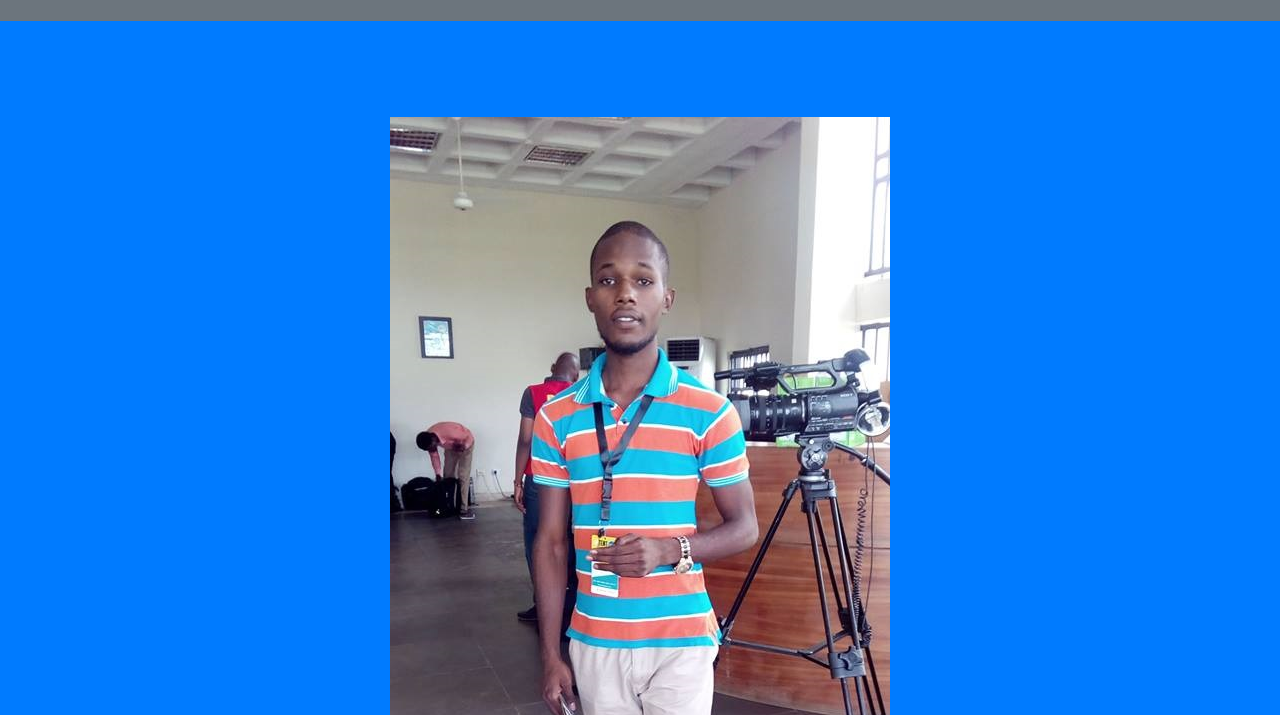
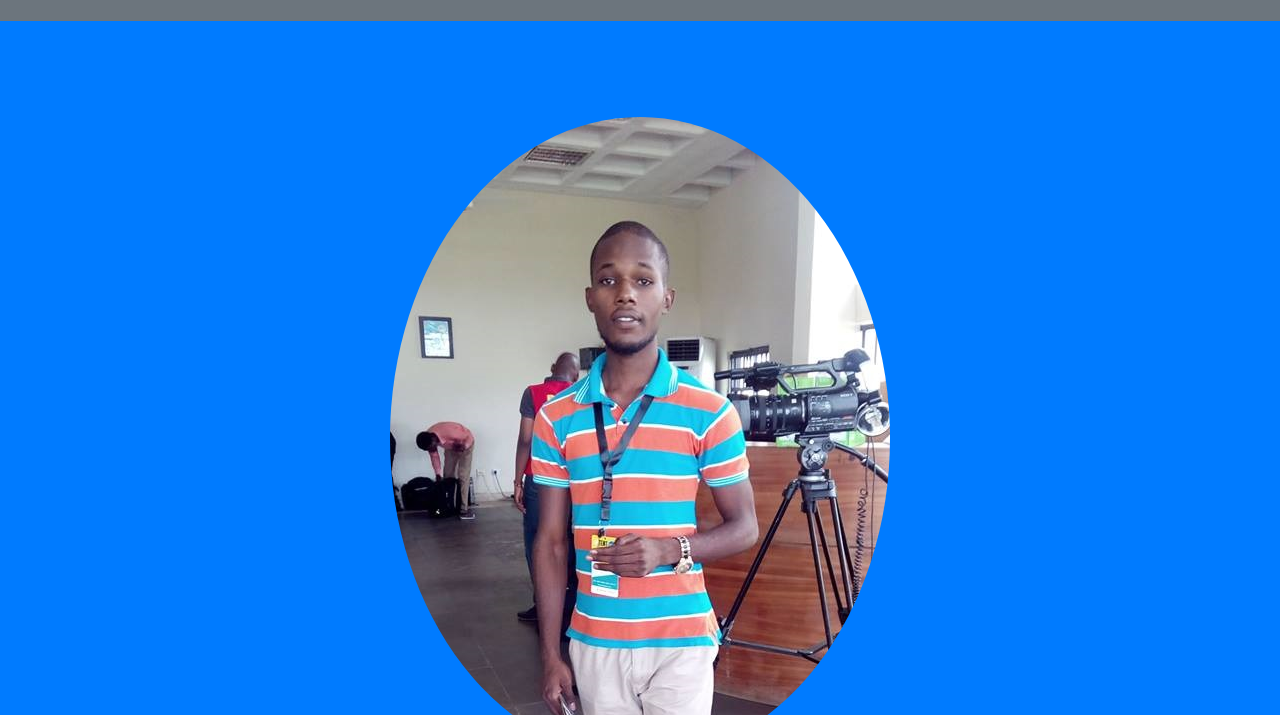
Before and after one commit to Frankofoedu/frankofoedu-frankofoedu.github.io, a website with bundled scripts: page index.html in a window 1280 px wide. Shown: the part 85-800 px from the top of the page. Built offline with nearby package versions, Linux system fonts and the light colour scheme.

Commit message:
img update

```diff
--- a/index.html
+++ b/index.html
@@ -55,7 +55,7 @@
     <!-- Header -->
     <header class="masthead bg-primary text-white text-center">
       <div class="container">
-        <img class="img-fluid mb-5 d-block mx-auto" src="img/myprofile.jpg" alt="">
+        <img class="img-fluid mb-5 d-block mx-auto" src="img/myprofile.jpg" alt="" style="border-radius: 50%;">
         <h1 class="text-uppercase mb-0">Start Bootstrap</h1>
         <hr class="star-light">
         <h2 class="font-weight-light mb-0">Web Developer - Graphic Artist - User Experience Designer</h2>
```
